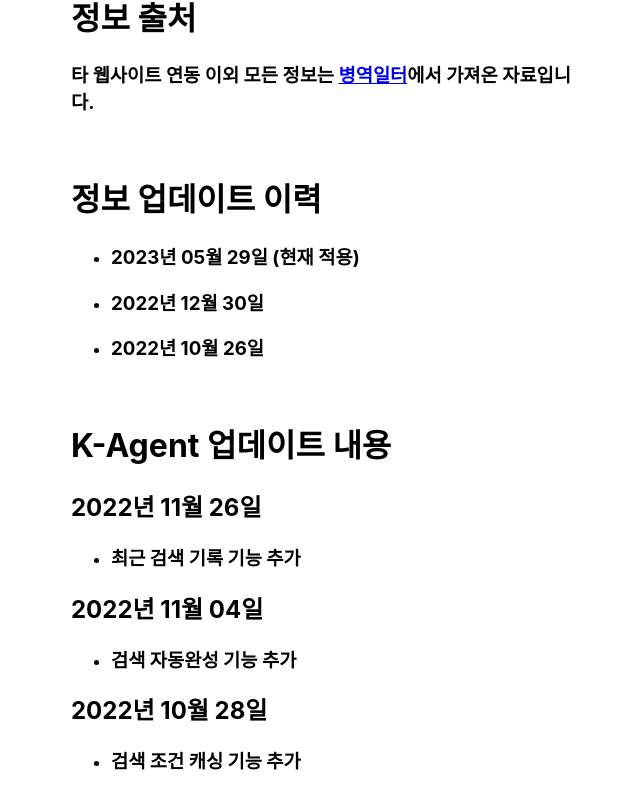
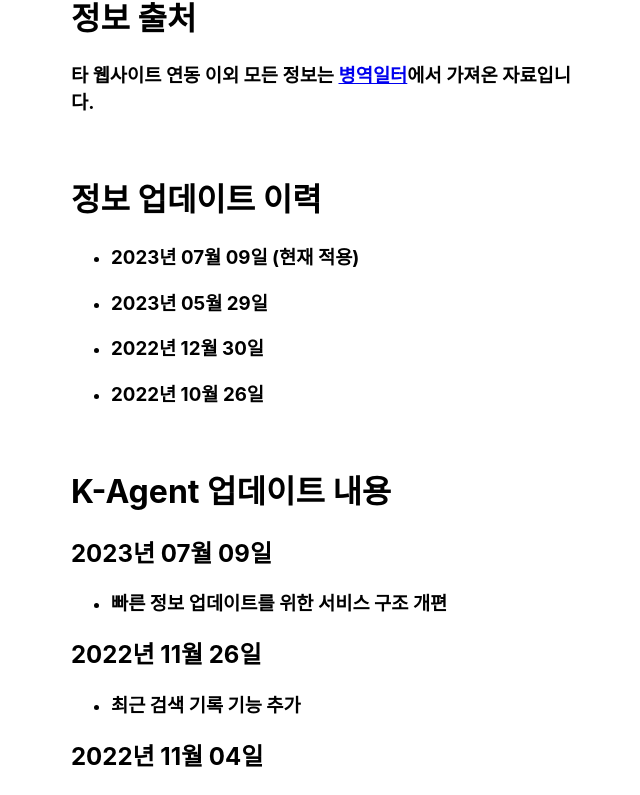
Before and after one commit to Ji-InPark/k-agent.service, a React (Create React App) app: page /information in a window 1280 px wide. Shown: the part 340-1135 px from the top of the page, without its empty margins (313-953 px from the left). Built offline with nearby package versions, Linux system fonts and the light colour scheme.

Commit message:
Add information about k-agent

```diff
--- a/src/components/information-components/InformationContainer.tsx
+++ b/src/components/information-components/InformationContainer.tsx
@@ -44,7 +44,8 @@ function InformationContainer() {
 
       <h1>정보 업데이트 이력</h1>
       <ul>
-        <UpdateInformationItem>2023년 05월 29일 (현재 적용)</UpdateInformationItem>
+        <UpdateInformationItem>2023년 07월 09일 (현재 적용)</UpdateInformationItem>
+        <UpdateInformationItem>2023년 05월 29일</UpdateInformationItem>
         <UpdateInformationItem>2022년 12월 30일</UpdateInformationItem>
         <UpdateInformationItem>2022년 10월 26일</UpdateInformationItem>
       </ul>
@@ -52,6 +53,11 @@ function InformationContainer() {
       <br />
 
       <h1>K-Agent 업데이트 내용</h1>
+      <h2>2023년 07월 09일</h2>
+      <ul>
+        <UpdateInformationItem>빠른 정보 업데이트를 위한 서비스 구조 개편</UpdateInformationItem>
+      </ul>
+
       <h2>2022년 11월 26일</h2>
       <ul>
         <UpdateInformationItem>최근 검색 기록 기능 추가</UpdateInformationItem>
```
